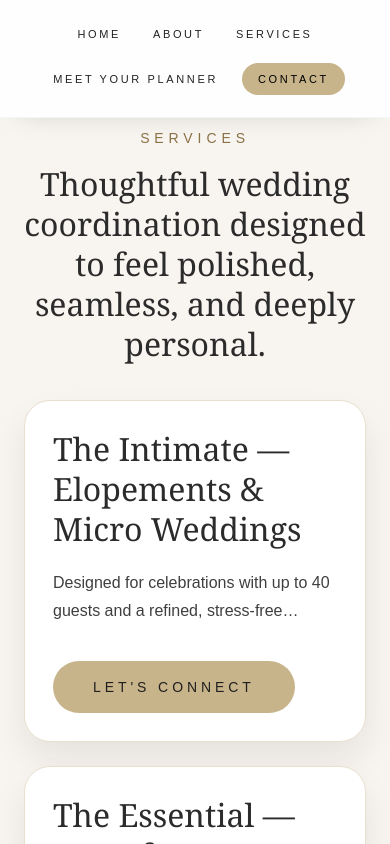
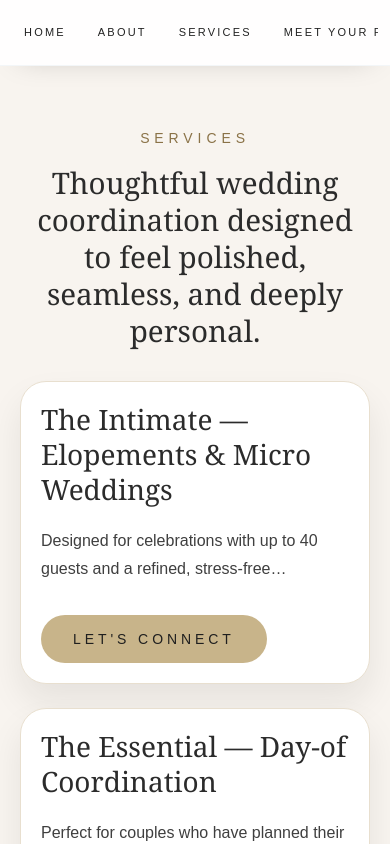
Before and after one commit to haloandpine/Halo-Pine, a Next.js app: page /services in a window 390 px wide. Shown: the top 844 px of the page. Built offline with nearby package versions, Linux system fonts and the light colour scheme.

Commit message:
Improve mobile responsiveness and UI polish

```diff
--- a/app/about/AboutContent.tsx
+++ b/app/about/AboutContent.tsx
@@ -28,14 +28,14 @@ export default function AboutContent() {
   }, []);
 
   return (
-    <main className="min-h-screen bg-[#F8F4EF] px-6 py-16 md:px-10 md:py-20">
+    <main className="min-h-screen bg-[#F8F4EF] px-5 py-14 md:px-10 md:py-20">
       <section
         ref={sectionRef}
         className={`mx-auto max-w-[1200px] transition-all duration-700 ease-out ${
           isVisible ? "translate-y-0 opacity-100" : "translate-y-6 opacity-0"
         }`}
       >
-        <div className="grid items-center gap-12 lg:grid-cols-[2fr_3fr] lg:gap-20">
+        <div className="grid items-center gap-10 lg:grid-cols-[2fr_3fr] lg:gap-20">
           <div className="order-1">
             <div className="relative aspect-[4/5] overflow-hidden rounded-[24px] shadow-[0_24px_70px_rgba(31,31,31,0.14)]">
               <Image
@@ -51,11 +51,11 @@ export default function AboutContent() {
           </div>
 
           <div className="order-2 text-[#2B2B2B]">
-            <h1 className="mt-6 text-5xl font-serif leading-tight md:text-6xl">
+            <h1 className="mt-5 text-4xl font-serif leading-tight md:mt-6 md:text-6xl">
               Hi, I&apos;m Kajal.
             </h1>
 
-            <div className="mt-8 space-y-6 text-[17px] leading-8 text-[#3F3F3F]">
+            <div className="mt-7 space-y-5 text-[17px] leading-8 text-[#3F3F3F] md:mt-8 md:space-y-6">
               <p>
                 I founded Halo &amp; Pine to bring calm, intentional coordination to celebrations that deserve thoughtful care. Every detail is managed with precision so you can stay fully present.
               </p>
@@ -76,7 +76,7 @@ export default function AboutContent() {
             <Link
               href="/contact"
               aria-label="Book a consultation with Halo and Pine"
-              className="mt-10 inline-flex items-center justify-center rounded-full bg-[#C8B48A] px-10 py-4 text-sm font-medium uppercase tracking-[0.35em] text-[#1F1F1F] transition duration-300 hover:bg-[#b79f72]"
+              className="mt-9 inline-flex min-h-[48px] items-center justify-center rounded-full bg-[#C8B48A] px-8 py-3.5 text-sm font-medium uppercase tracking-[0.35em] text-[#1F1F1F] transition duration-300 hover:bg-[#b79f72] md:mt-10 md:px-10 md:py-4"
             >
               Book Consultation
             </Link>
--- a/app/components/ContactCTA.tsx
+++ b/app/components/ContactCTA.tsx
@@ -1,17 +1,17 @@
 export default function ContactCTA() {
   return (
-    <section className="bg-[#2B2B2B] text-white py-28">
-      <div className="max-w-4xl mx-auto px-8 text-center">
+    <section className="bg-[#2B2B2B] py-20 text-white md:py-28">
+      <div className="mx-auto max-w-4xl px-5 text-center md:px-8">
 
         <p className="uppercase tracking-[0.45em] text-[#C8B48A] text-sm">
           Ready to Begin?
         </p>
 
-        <h2 className="mt-6 text-6xl font-serif">
+        <h2 className="mt-6 text-3xl font-serif leading-tight md:text-6xl">
           Let's Create Something Beautiful Together
         </h2>
 
-        <p className="mt-8 text-lg text-gray-300 leading-8 max-w-2xl mx-auto">
+        <p className="mx-auto mt-6 max-w-2xl text-base leading-8 text-gray-300 md:mt-8 md:text-lg">
           We'd love to hear your story and learn more about your wedding.
           Schedule a complimentary consultation and let's begin planning a day
           you'll always remember.
@@ -19,7 +19,7 @@ export default function ContactCTA() {
 
         <a
           href="/contact"
-          className="inline-block mt-12 bg-[#C8B48A] hover:bg-[#b39c72] transition px-10 py-4 rounded-full text-white"
+          className="mt-10 inline-block rounded-full bg-[#C8B48A] px-9 py-3.5 text-white transition hover:bg-[#b39c72] md:mt-12 md:px-10 md:py-4"
         >
           Book Your Consultation
         </a>
--- a/app/components/navbar.tsx
+++ b/app/components/navbar.tsx
@@ -27,42 +27,42 @@ export default function Navbar() {
   return (
     <nav
       aria-label="Primary"
-      className={`fixed top-0 left-0 w-full z-50 transition-all duration-500 ease-out ${isTransparent ? "bg-transparent py-[26px]" : "bg-white/90 py-[22px] shadow-[0_10px_30px_-20px_rgba(0,0,0,0.25)] border-b border-slate-200/40 backdrop-blur-xl"}`}
+      className={`fixed top-0 left-0 w-full z-50 transition-all duration-500 ease-out ${isTransparent ? "bg-transparent py-[18px] md:py-[26px]" : "bg-white/90 py-[14px] md:py-[22px] shadow-[0_10px_30px_-20px_rgba(0,0,0,0.25)] border-b border-slate-200/40 backdrop-blur-xl"}`}
     >
-      <div className="mx-auto flex max-w-7xl items-center justify-center px-4 sm:px-6 md:justify-end md:px-8">
-        <div className={`flex flex-wrap items-center justify-center gap-4 text-[11px] uppercase tracking-[0.24em] sm:gap-6 sm:text-xs md:gap-8 md:text-sm md:tracking-widest transition-colors duration-500 ${isContact && isTransparent ? "text-white" : "text-[#222222]"}`}>
+      <div className="mx-auto flex max-w-7xl items-center justify-center px-3 sm:px-6 md:justify-end md:px-8">
+        <div className={`no-scrollbar flex w-full flex-nowrap items-center justify-start gap-2 overflow-x-auto whitespace-nowrap text-[11px] uppercase tracking-[0.2em] sm:gap-6 sm:text-xs md:w-auto md:justify-center md:gap-8 md:text-sm md:tracking-widest transition-colors duration-500 ${isContact && isTransparent ? "text-white" : "text-[#222222]"}`}>
           <Link
             href="/"
             aria-current={pathname === "/" ? "page" : undefined}
-            className="rounded-full px-2 py-1 transition hover:opacity-70"
+            className="rounded-full px-3 py-2 transition hover:opacity-70 md:px-2 md:py-1"
           >
             Home
           </Link>
           <Link
             href="/about"
             aria-current={pathname === "/about" ? "page" : undefined}
-            className="rounded-full px-2 py-1 transition hover:opacity-70"
+            className="rounded-full px-3 py-2 transition hover:opacity-70 md:px-2 md:py-1"
           >
             About
           </Link>
           <Link
             href="/services"
             aria-current={pathname === "/services" ? "page" : undefined}
-            className="rounded-full px-2 py-1 transition hover:opacity-70"
+            className="rounded-full px-3 py-2 transition hover:opacity-70 md:px-2 md:py-1"
           >
             Services
           </Link>
           <Link
             href="/planner"
             aria-current={pathname === "/planner" ? "page" : undefined}
-            className="rounded-full px-2 py-1 text-center transition hover:opacity-70"
+            className="rounded-full px-3 py-2 text-center transition hover:opacity-70 md:px-2 md:py-1"
           >
             Meet Your Planner
           </Link>
           <Link
             href="/contact"
             aria-current={pathname === "/contact" ? "page" : undefined}
-            className="rounded-full bg-[#C8B48A] px-4 py-2 text-black transition hover:bg-[#b79f72]"
+            className="rounded-full bg-[#C8B48A] px-4 py-2.5 text-black transition hover:bg-[#b79f72] md:py-2"
           >
             Contact
           </Link>
--- a/app/globals.css
+++ b/app/globals.css
@@ -23,6 +23,20 @@ body {
   background: var(--background);
   color: var(--foreground);
   font-family: Arial, Helvetica, sans-serif;
+}
+
+html,
+body {
+  overflow-x: clip;
+}
+
+.no-scrollbar {
+  -ms-overflow-style: none;
+  scrollbar-width: none;
+}
+
+.no-scrollbar::-webkit-scrollbar {
+  display: none;
 }
 
 .skip-link {
--- a/app/planner/page.tsx
+++ b/app/planner/page.tsx
@@ -81,7 +81,7 @@ export default function PlannerPage() {
   };
 
   return (
-    <main className="bg-[#F8F4EF] min-h-screen py-24">
+    <main className="bg-[#F8F4EF] min-h-screen py-16 md:py-24">
       <script
         type="application/ld+json"
         dangerouslySetInnerHTML={{ __html: JSON.stringify(breadcrumbSchema) }}
@@ -91,7 +91,7 @@ export default function PlannerPage() {
         dangerouslySetInnerHTML={{ __html: JSON.stringify(plannerSchema) }}
       />
 
-      <div className="max-w-[1500px] mx-auto px-12 grid md:grid-cols-2 gap-28 items-start">
+      <div className="mx-auto grid max-w-[1500px] items-start gap-12 px-5 md:grid-cols-2 md:gap-28 md:px-12">
 
         <Image
           src="/kajal.jpg"
@@ -99,7 +99,7 @@ export default function PlannerPage() {
           width={780}
           height={980}
           sizes="(min-width: 768px) 50vw, 100vw"
-          className="rounded-[32px] object-cover shadow-2xl"
+          className="rounded-[24px] object-cover shadow-2xl md:rounded-[32px]"
         />
 
         <div>
@@ -108,7 +108,7 @@ export default function PlannerPage() {
             Meet Your Planner
           </p>
 
-          <h1 className="mt-5 text-7xl font-serif leading-tight">
+          <h1 className="mt-5 text-4xl font-serif leading-tight md:text-7xl">
             Hi, I'm Kajal.
           </h1>
 
@@ -116,7 +116,7 @@ export default function PlannerPage() {
             Founder of Halo & Pine
           </p>
 
-          <div className="mt-10 max-w-2xl space-y-8 text-[#3F3F3F] leading-9">
+          <div className="mt-8 max-w-2xl space-y-6 text-[#3F3F3F] leading-8 md:mt-10 md:space-y-8 md:leading-9">
 
             <p>
               I believe every couple deserves to be fully present on their wedding day. After months (or even years) of planning, your focus shouldn't be on vendor arrivals, timeline changes, or the little details behind the scenes. That's where I come in.
@@ -142,10 +142,10 @@ export default function PlannerPage() {
               You can view our <Link href="/services" className="underline underline-offset-4">service packages</Link> or <Link href="/contact" className="underline underline-offset-4">reach out here</Link> to begin.
             </p>
 
-            <p className="pt-6 font-serif text-2xl">
+            <p className="pt-3 font-serif text-2xl md:pt-6">
               God bless,
               <br />
-              <span className="text-4xl text-[#8A7247]">
+              <span className="text-3xl text-[#8A7247] md:text-4xl">
                 Kajal
               </span>
             </p>
--- a/app/services/ServicesContent.tsx
+++ b/app/services/ServicesContent.tsx
@@ -41,10 +41,10 @@ export default function ServicesContent({ packages }: ServicesContentProps) {
 
   return (
     <>
-      <section ref={sectionRef} className="mx-auto max-w-[1200px] px-6 md:px-10">
-        <div data-reveal className="mb-9 text-center md:mb-10">
+      <section ref={sectionRef} className="mx-auto max-w-[1200px] px-5 md:px-10">
+        <div data-reveal className="mb-8 text-center md:mb-10">
           <p className="text-sm uppercase tracking-[0.35em] text-[#8A7247]">Services</p>
-          <h1 className="mx-auto mt-4 max-w-[26ch] font-serif text-[2rem] leading-tight text-[#2B2B2B] md:text-4xl">
+          <h1 className="mx-auto mt-4 max-w-[26ch] font-serif text-[1.85rem] leading-tight text-[#2B2B2B] md:text-4xl">
             Thoughtful wedding coordination designed to feel polished, seamless, and deeply personal.
           </h1>
         </div>
@@ -54,9 +54,9 @@ export default function ServicesContent({ packages }: ServicesContentProps) {
             <article
               key={servicePackage.id}
               data-reveal
-              className="premium-card flex h-full flex-col rounded-[26px] border border-[#E8DFCF] bg-white p-7 shadow-[0_18px_34px_rgba(31,31,31,0.08)] md:p-8"
+              className="premium-card flex h-full flex-col rounded-[26px] border border-[#E8DFCF] bg-white p-5 shadow-[0_18px_34px_rgba(31,31,31,0.08)] md:p-8"
             >
-              <h2 className="font-serif text-[32px] leading-tight text-[#2B2B2B]">
+              <h2 className="font-serif text-[28px] leading-tight text-[#2B2B2B] md:text-[32px]">
                 {servicePackage.title}
               </h2>
               <p className="mt-5 overflow-hidden text-[16px] leading-7 text-[#3F3F3F] [display:-webkit-box] [-webkit-box-orient:vertical] [-webkit-line-clamp:2]">
@@ -66,7 +66,7 @@ export default function ServicesContent({ packages }: ServicesContentProps) {
               <button
                 type="button"
                 onClick={() => setSelectedPackageId(servicePackage.id)}
-                className="premium-button mt-9 inline-flex w-fit items-center justify-center rounded-full bg-[#C8B48A] px-10 py-4 text-sm font-medium uppercase tracking-[0.28em] text-[#1F1F1F] transition duration-300 hover:bg-[#b79f72]"
+                className="premium-button mt-8 inline-flex min-h-[48px] w-fit items-center justify-center rounded-full bg-[#C8B48A] px-8 py-3.5 text-sm font-medium uppercase tracking-[0.28em] text-[#1F1F1F] transition duration-300 hover:bg-[#b79f72] md:mt-9 md:px-10 md:py-4"
               >
                 Let&apos;s Connect
               </button>
```
Also changed, not shown: app/contact/ContactContent.tsx (+9 -9 lines), app/services/PackageDetailsModal.tsx (+7 -7 lines).
